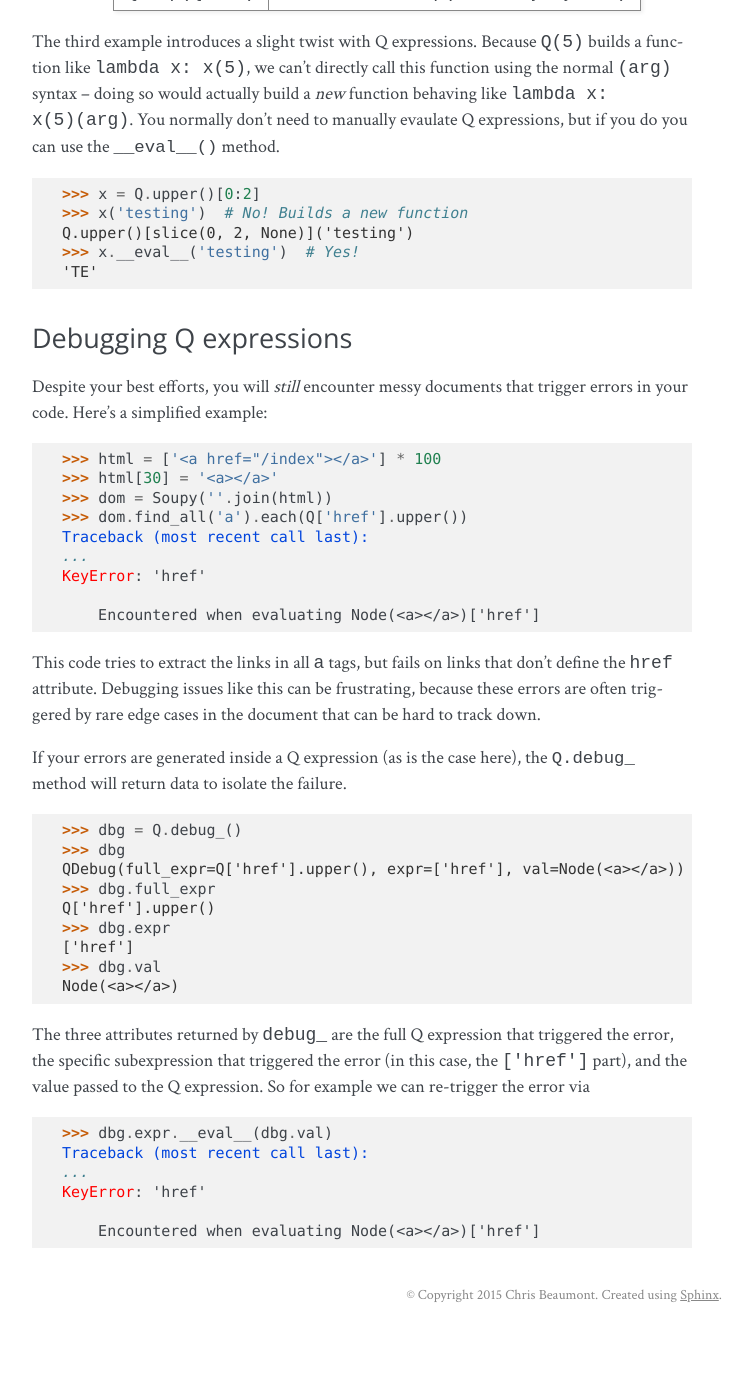
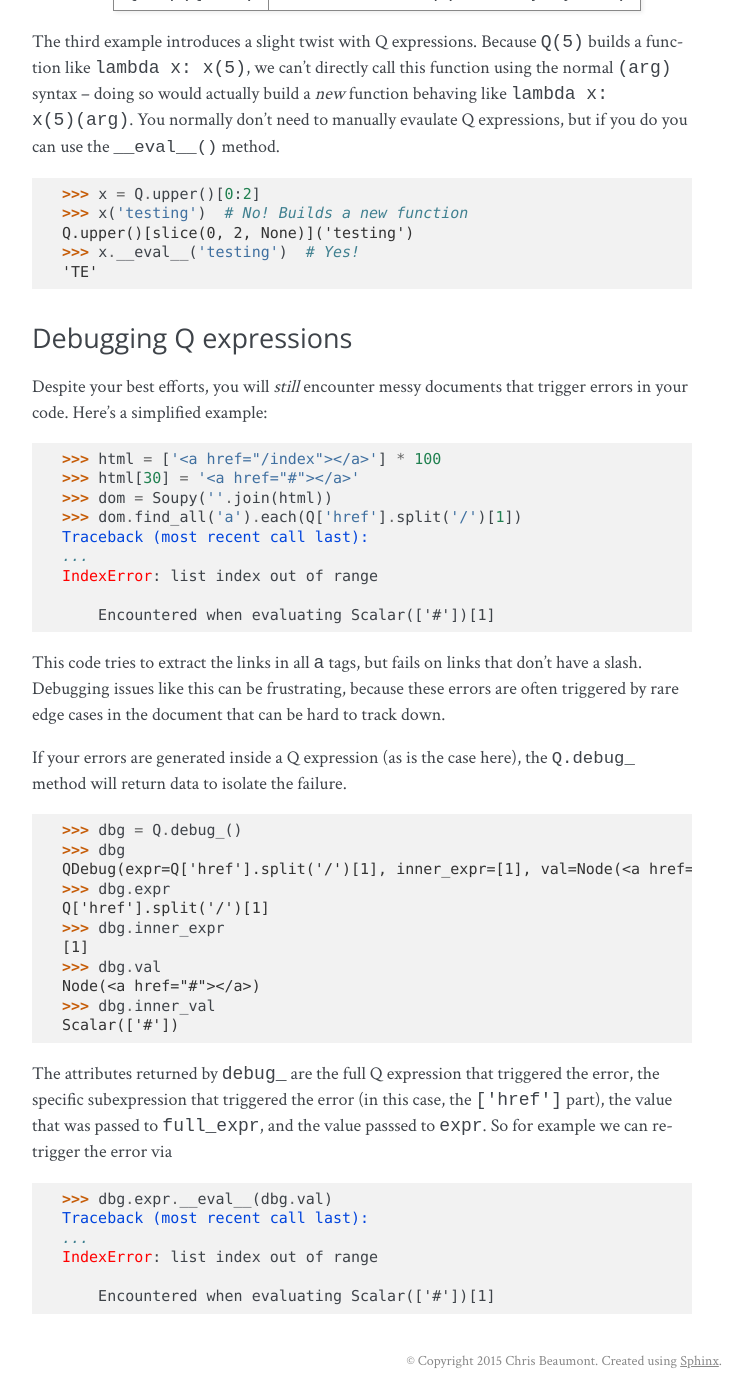
Before and after one commit to ChrisBeaumont/soupy, a Sphinx documentation site: the page built from docs/getting_started.rst, in a window 1280 px wide and 1400 px high, scrolled down 7287 px. Shown: the whole window, without its empty margins (388-1138 px from the left). Built offline with Sphinx 7.4.7, drawn with Linux system fonts in a browser that asks for light colours; pages that are not in the unit, such as notebooks, are missing from menus; before the commit the page ends 8621 px from its top, so only the background shows below that.

Commit message:
Change data in QDebug

```diff
--- a/docs/getting_started.rst
+++ b/docs/getting_started.rst
@@ -428,17 +428,17 @@ that trigger errors in your code. Here's a simplified example:
 .. doctest:: qdebug
 
   >>> html = ['<a href="/index"></a>'] * 100
-  >>> html[30] = '<a></a>'
+  >>> html[30] = '<a href="#"></a>'
   >>> dom = Soupy(''.join(html))
-  >>> dom.find_all('a').each(Q['href'].upper())
+  >>> dom.find_all('a').each(Q['href'].split('/')[1])
   Traceback (most recent call last):
   ...
-  KeyError: 'href'
+  IndexError: list index out of range
 
-      Encountered when evaluating Node(<a></a>)['href']
+      Encountered when evaluating Scalar(['#'])[1]
 
 This code tries to extract the links in all ``a`` tags, but fails
-on links that don't define the ``href`` attribute. Debugging issues
+on links that don't have a slash. Debugging issues
 like this can be frustrating, because these errors are often triggered
 by rare edge cases in the document that can be hard to track down.
 
@@ -450,24 +450,27 @@ the failure.
 
   >>> dbg = Q.debug_()
   >>> dbg
-  QDebug(full_expr=Q['href'].upper(), expr=['href'], val=Node(<a></a>))
-  >>> dbg.full_expr
-  Q['href'].upper()
+  QDebug(expr=Q['href'].split('/')[1], inner_expr=[1], val=Node(<a href="#"></a>), inner_val=Scalar(['#']))
   >>> dbg.expr
-  ['href']
+  Q['href'].split('/')[1]
+  >>> dbg.inner_expr
+  [1]
   >>> dbg.val
-  Node(<a></a>)
+  Node(<a href="#"></a>)
+  >>> dbg.inner_val
+  Scalar(['#'])
 
-The three attributes returned by ``debug_`` are the full Q expression
+The attributes returned by ``debug_`` are the full Q expression
 that triggered the error, the specific subexpression that triggered
-the error (in this case, the ``['href']`` part), and the value passed
-to the Q expression. So for example we can re-trigger the error via
+the error (in this case, the ``['href']`` part), the value that
+was passed to ``full_expr``, and the value passsed to ``expr``.
+So for example we can re-trigger the error via
 
 .. doctest:: qdebug
 
   >>> dbg.expr.__eval__(dbg.val)
   Traceback (most recent call last):
   ...
-  KeyError: 'href'
+  IndexError: list index out of range
 
-      Encountered when evaluating Node(<a></a>)['href']
+      Encountered when evaluating Scalar(['#'])[1]
```
Also changed, not shown: soupy.py (+16 -11 lines), test_soupy.py (+12 -5 lines).
